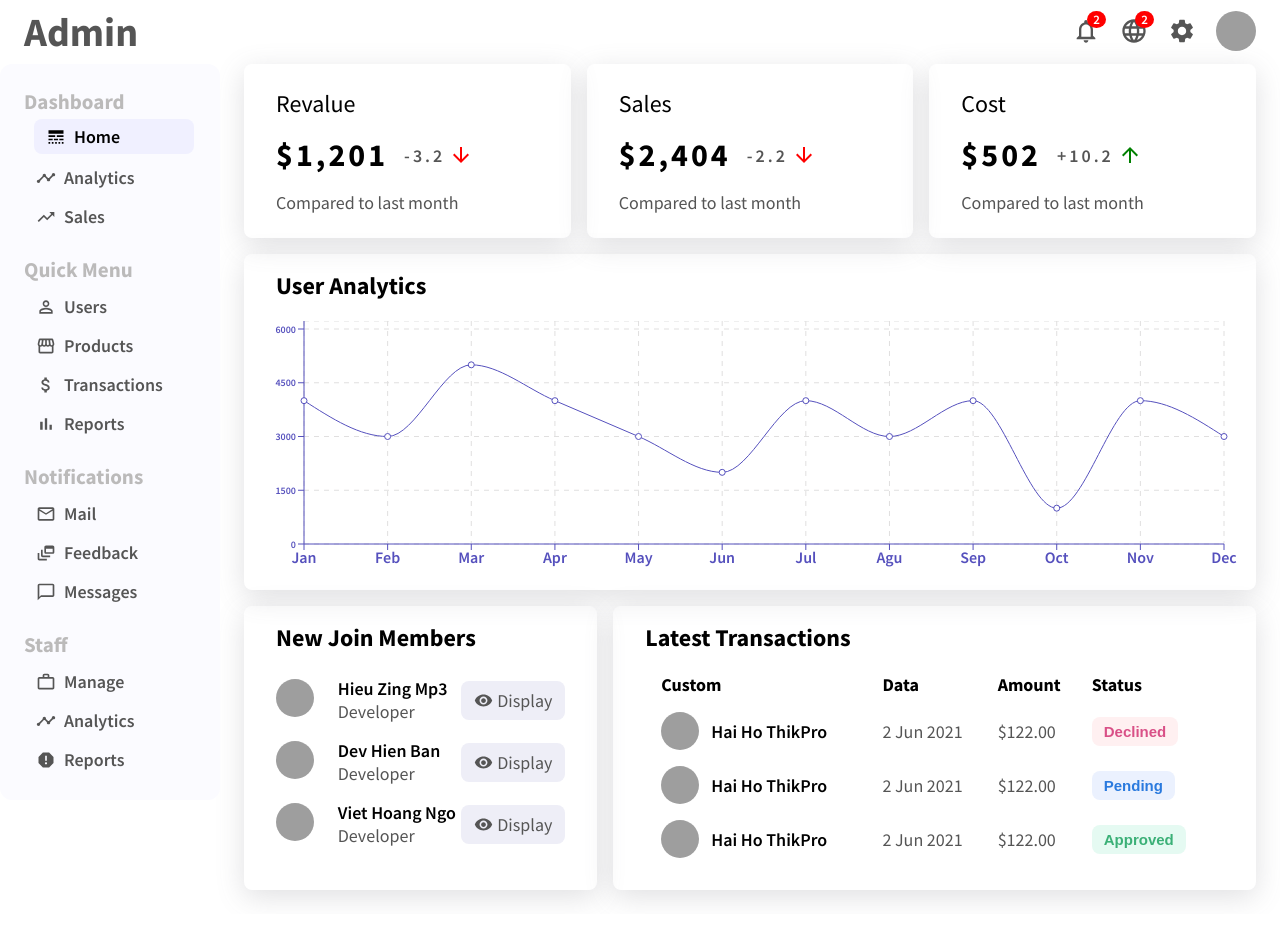
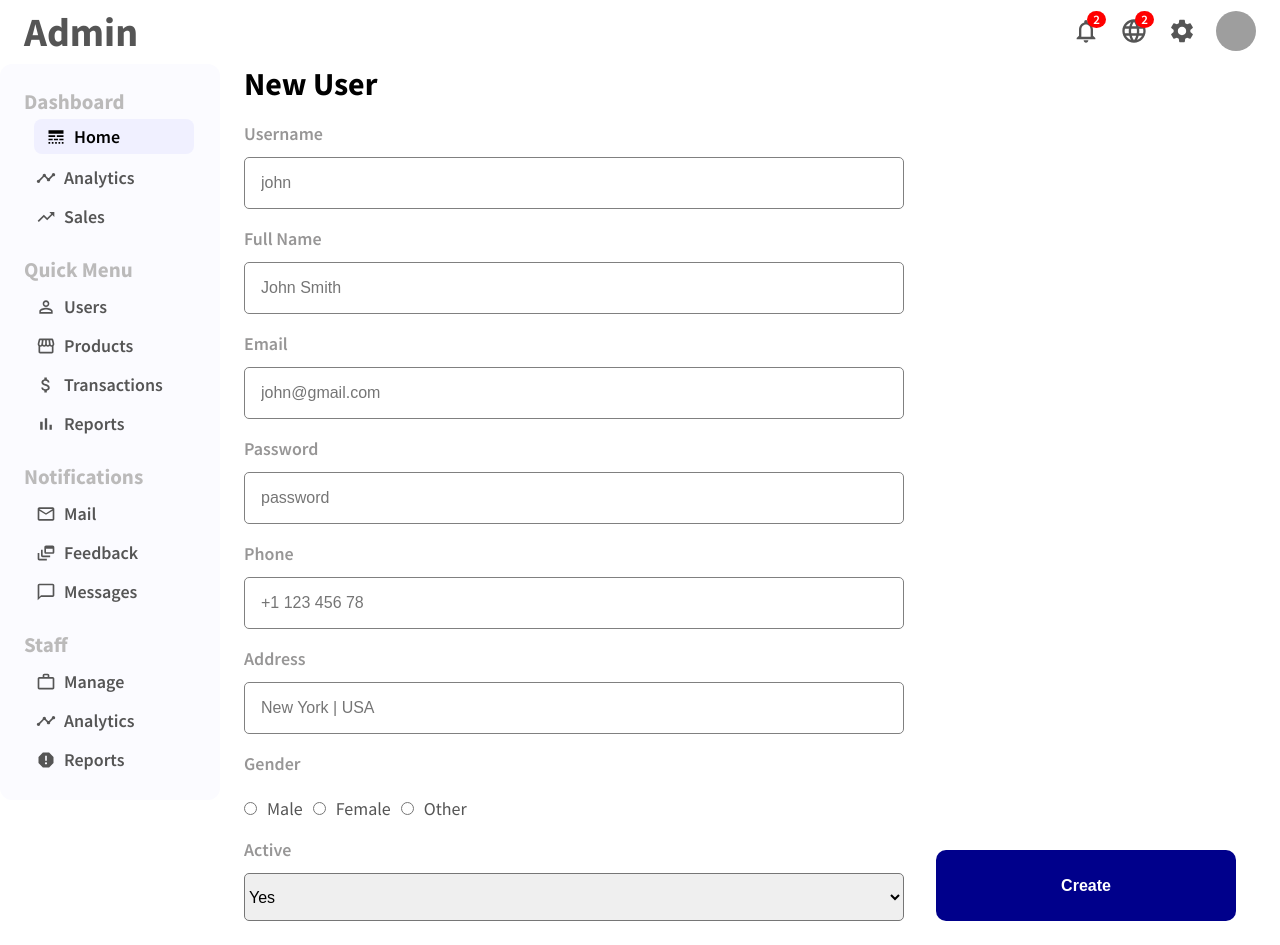
Before and after one commit to DuyetVu2001/react-admin-dashboard, a React (Create React App) app: page /new-user in a window 1280 px wide. Before the commit the page ends 914 px from the top, so only its background shows below. Built offline with nearby package versions, Linux system fonts and the light colour scheme; grey boxes are pictures that could not be loaded.

Commit message:
new user page

```diff
--- a/src/App.jsx
+++ b/src/App.jsx
@@ -3,6 +3,7 @@
 import SideBar from './components/SideBar';
 import TopBar from './components/TopBar';
 import Home from './pages/Home';
+import NewUser from './pages/NewUser';
 import Product from './pages/Product';
 import ProductList from './pages/ProductList';
 import User from './pages/User';
@@ -29,12 +30,17 @@
 							<Route path="/products">
 								<ProductList />
 							</Route>
+
+							<Route path="/new-user">
+								<NewUser />
+							</Route>
 							<Route path="/user/:id">
 								<User />
 							</Route>
 							<Route path="/users">
 								<UserList />
 							</Route>
+
 							<Route path="/">
 								<Home />
 							</Route>
--- /dev/null
+++ b/src/pages/NewUser/index.jsx
@@ -0,0 +1,67 @@
+import './style.scss';
+
+const NewUser = () => {
+	return (
+		<div className="new-user">
+			<h4>New User</h4>
+
+			<form className="new-user__form">
+				<div className="new-user__item">
+					<label>Username</label>
+					<input type="text" placeholder="john" />
+				</div>
+
+				<div className="new-user__item">
+					<label>Full Name</label>
+					<input type="text" placeholder="John Smith" />
+				</div>
+
+				<div className="new-user__item">
+					<label>Email</label>
+					<input type="email" placeholder="john@gmail.com" />
+				</div>
+
+				<div className="new-user__item">
+					<label>Password</label>
+					<input type="password" placeholder="password" />
+				</div>
+
+				<div className="new-user__item">
+					<label>Phone</label>
+					<input type="text" placeholder="+1 123 456 78" />
+				</div>
+
+				<div className="new-user__item">
+					<label>Address</label>
+					<input type="text" placeholder="New York | USA" />
+				</div>
+
+				<div className="new-user__item">
+					<label>Gender</label>
+					<div className="new-user__genre">
+						<input type="radio" name="gender" id="male" value="male" />
+						<label for="male">Male</label>
+
+						<input type="radio" name="gender" id="female" value="female" />
+						<label for="female">Female</label>
+
+						<input type="radio" name="gender" id="other" value="other" />
+						<label for="other">Other</label>
+					</div>
+				</div>
+
+				<div className="new-user__item">
+					<label>Active</label>
+					<select className="new-user__select" name="active" id="active">
+						<option value="yes">Yes</option>
+						<option value="no">No</option>
+					</select>
+				</div>
+
+				<button className="new-user__create-btn">Create</button>
+			</form>
+		</div>
+	);
+};
+
+export default NewUser;
--- /dev/null
+++ b/src/pages/NewUser/style.scss
@@ -0,0 +1,66 @@
+.new-user {
+	h4 {
+		font-size: 3.2rem;
+	}
+
+	&__form {
+		display: flex;
+		flex-wrap: wrap;
+	}
+
+	&__item {
+		display: flex;
+		flex-direction: column;
+		width: 66rem;
+		margin-top: 1.2rem;
+		margin-right: 3.2rem;
+
+		& > label {
+			margin-bottom: 1.2rem;
+			margin-top: 0.6rem;
+			font-size: 1.8rem;
+			font-weight: 600;
+			color: rgb(151, 150, 150);
+		}
+
+		& > input {
+			font-size: 1.6rem;
+			padding: 1.6rem;
+			border: 0.1rem solid gray;
+			border-radius: 0.5rem;
+		}
+	}
+
+	&__genre {
+		& > input {
+			margin-top: 1.5rem;
+		}
+
+		& > label {
+			margin: 1rem;
+			font-size: 1.8rem;
+			color: #555;
+		}
+	}
+
+	&__select {
+		height: 4.8rem;
+		border-radius: 0.5rem;
+		font-size: 1.6rem;
+	}
+
+	&__create-btn {
+		margin-top: 3rem;
+		padding: 1.2rem 2rem;
+		width: 30rem;
+
+		border: none;
+		border-radius: 1rem;
+		font-size: 1.6rem;
+		font-weight: 700;
+
+		color: white;
+		background-color: darkblue;
+		cursor: pointer;
+	}
+}
```
